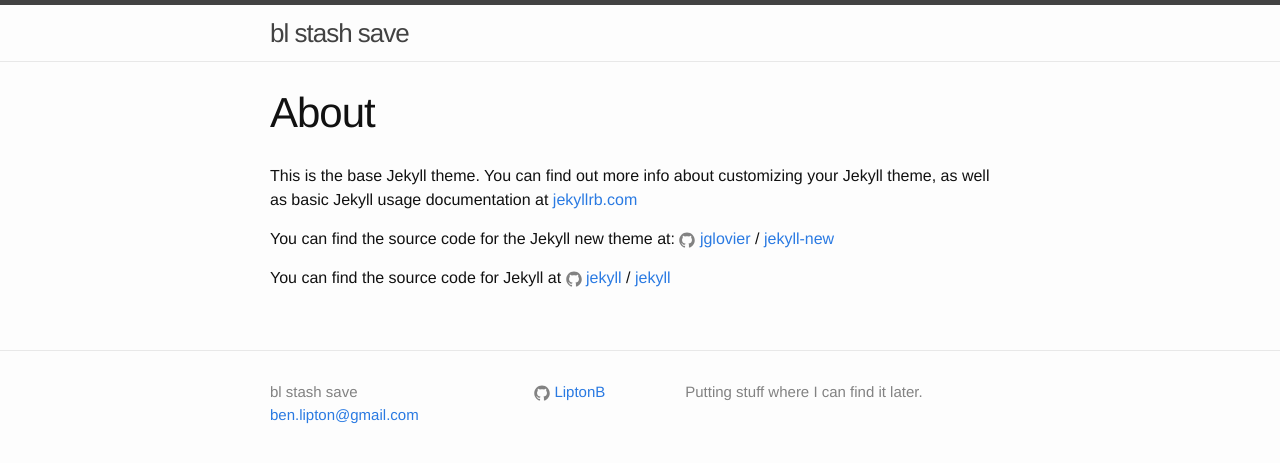
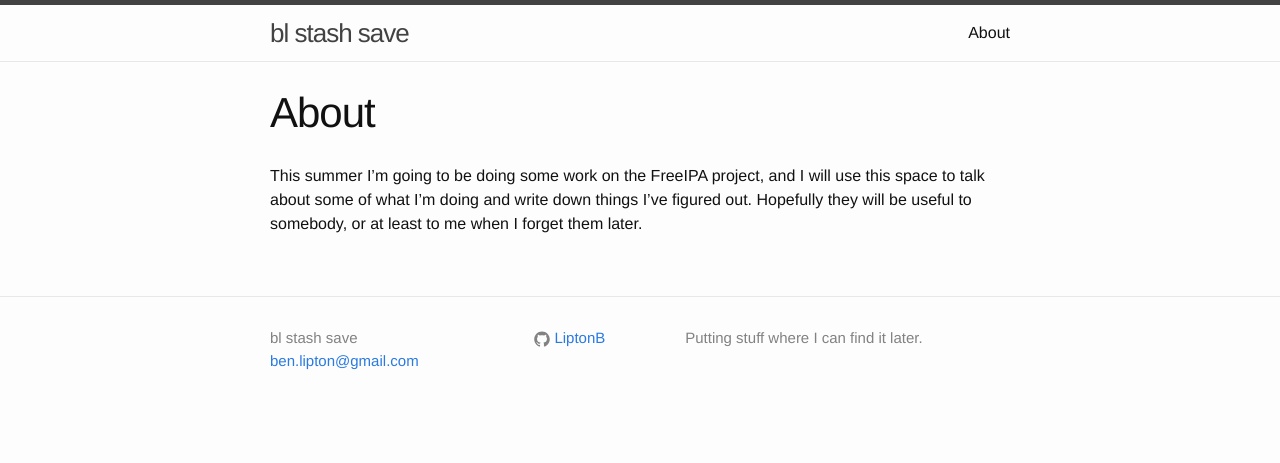
Before and after one commit to LiptonB/LiptonB.github.io, a Jekyll site: the page built from about.md, in a window 1280 px wide. Shown: the top 463 px of the page. Built offline with Jekyll 4.4.1, drawn with Linux system fonts in a browser that asks for light colours.

Commit message:
Reorganize semi-sensical blurb stuff

```diff
--- a/_includes/header.html
+++ b/_includes/header.html
@@ -15,7 +15,7 @@
 
       <div class="trigger">
         {% for my_page in site.pages %}
-          {% if my_page.title and my_page.show_in_header %}
+          {% if my_page.title and my_page.showinheader %}
           <a class="page-link" href="{{ my_page.url | prepend: site.baseurl }}">{{ my_page.title }}</a>
           {% endif %}
         {% endfor %}
--- a/about.md
+++ b/about.md
@@ -2,14 +2,10 @@
 layout: page
 title: About
 permalink: /about/
+showinheader: true
 ---
 
-This is the base Jekyll theme. You can find out more info about customizing your Jekyll theme, as well as basic Jekyll usage documentation at [jekyllrb.com](http://jekyllrb.com/)
-
-You can find the source code for the Jekyll new theme at:
-{% include icon-github.html username="jglovier" %} /
-[jekyll-new](https://github.com/jglovier/jekyll-new)
-
-You can find the source code for Jekyll at
-{% include icon-github.html username="jekyll" %} /
-[jekyll](https://github.com/jekyll/jekyll)
+This summer I'm going to be doing some work on the FreeIPA project, and I
+will use this space to talk about some of what I'm doing and write down
+things I've figured out. Hopefully they will be useful to somebody, or at
+least to me when I forget them later.
```
